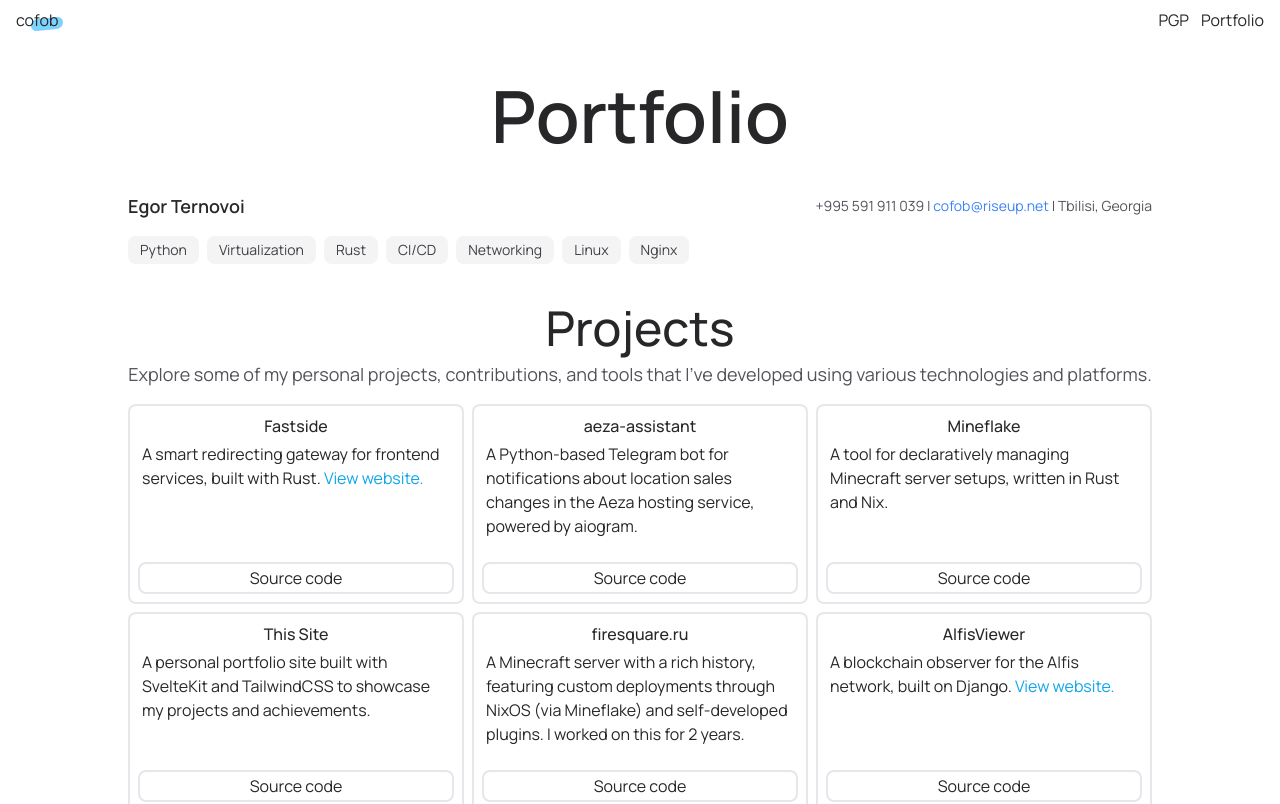
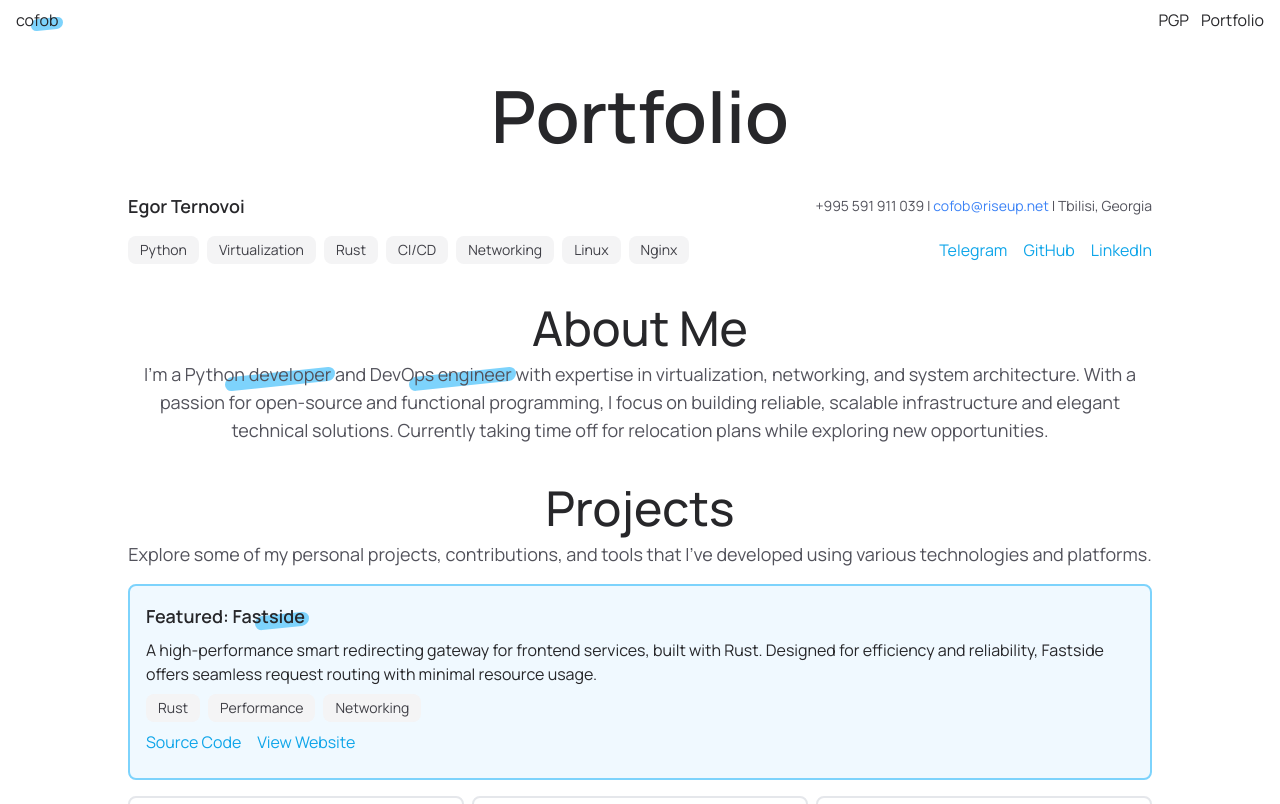
Before and after one commit to cofob/cofob.dev, a SvelteKit app: page /portfolio in a window 1280 px wide. Shown: the top 804 px of the page. Built offline with nearby package versions, Linux system fonts and the light colour scheme.

Commit message:
Update content

```diff
--- a/src/routes/portfolio/+page.svelte
+++ b/src/routes/portfolio/+page.svelte
@@ -1,5 +1,5 @@
 <script lang="ts">
-	import { Meta, Section, Heading } from "$lib/components";
+	import { Meta, Section, Heading, BlueLine } from "$lib/components";
 	import ProjectCard from "./ProjectCard.svelte";
 	import PublicationCard from "./PublicationCard.svelte";
 	import EventCard from "./EventCard.svelte";
@@ -23,7 +23,7 @@
 			</div>
 		</div>
 
-		<div class="mt-4">
+		<div class="mt-4 flex flex-wrap justify-between items-center">
 			<div class="flex flex-wrap gap-2">
 				<Tag>Python</Tag>
 				<Tag>Virtualization</Tag>
@@ -33,6 +33,25 @@
 				<Tag>Linux</Tag>
 				<Tag>Nginx</Tag>
 			</div>
+			<div class="flex gap-4 mt-3 sm:mt-0">
+				<a href="https://t.me/cofob" target="_blank" class="link">Telegram</a>
+				<a href="https://github.com/cofob" target="_blank" class="link">GitHub</a>
+				<a href="https://www.linkedin.com/in/egor-ternovoi-702547316/" target="_blank" class="link">LinkedIn</a>
+			</div>
+		</div>
+	</Section>
+
+	<Section>
+		<div class="text-center mt-8">
+			<Heading level={3}>About Me</Heading>
+		</div>
+		<div class="mt-2 text-center text-lg text-zinc-600">
+			<p>
+				I'm a <BlueLine>Python developer</BlueLine> and <BlueLine>DevOps engineer</BlueLine> with expertise in virtualization,
+				networking, and system architecture. With a passion for open-source and functional programming,
+				I focus on building reliable, scalable infrastructure and elegant technical solutions.
+				Currently taking time off for relocation plans while exploring new opportunities.
+			</p>
 		</div>
 	</Section>
 
@@ -42,19 +61,33 @@
 		</div>
 		<div class="mt-2 text-center text-lg text-zinc-600">
 			<p>
-				Explore some of my personal projects, contributions, and tools that I’ve developed using various technologies
+				Explore some of my personal projects, contributions, and tools that I've developed using various technologies
 				and platforms.
 			</p>
 		</div>
 
+		<div class="mt-4 mb-4 border-2 rounded-lg p-4 border-sky-300 bg-sky-50">
+			<div class="font-semibold text-lg mb-2">
+				Featured: <BlueLine>Fastside</BlueLine>
+			</div>
+			<div class="mb-2">
+				A high-performance smart redirecting gateway for frontend services, built with Rust.
+				Designed for efficiency and reliability, Fastside offers seamless request routing with minimal resource usage.
+				<div class="mt-2">
+					<div class="flex flex-wrap gap-2 mb-2">
+						<Tag>Rust</Tag>
+						<Tag>Performance</Tag>
+						<Tag>Networking</Tag>
+					</div>
+					<div class="flex gap-4 mt-2">
+						<a href="https://github.com/cofob/fastside" target="_blank" class="link">Source Code</a>
+						<a href="https://fastsi.de" target="_blank" class="link">View Website</a>
+					</div>
+				</div>
+			</div>
+		</div>
+
 		<div class="grid grid-cols-1 sm:grid-cols-2 md:grid-cols-3 gap-2 mt-4">
-			<ProjectCard source="https://github.com/cofob/fastside" name="Fastside">
-				A smart redirecting gateway for frontend services, built with Rust. <a
-					href="https://fastsi.de"
-					class="link"
-					target="_blank">View website.</a
-				>
-			</ProjectCard>
 			<ProjectCard source="https://github.com/cofob/aeza-assistant" name="aeza-assistant">
 				A Python-based Telegram bot for notifications about location sales changes in the Aeza hosting service, powered
 				by aiogram.
@@ -169,14 +202,14 @@
 			<Heading level={3}>Events</Heading>
 		</div>
 		<div class="mt-2 text-center text-lg text-zinc-600">
-			<p>Below are events where I’ve either participated, spoken, or contributed.</p>
+			<p>Below are events that I've organized in Tbilisi, Georgia.</p>
 		</div>
 
 		<ul class="list-disc ml-6 mt-4">
 			<EventCard
 				source="https://t.me/f0rthsp4ce/408"
 				name="Fprog Tbilisi Meetup"
-				meta="Location: F0RTHSP4CE, Ana Kalandadze 5 | Date: December 1, 2024"
+				meta="Location: F0RTHSP4CE, Ana Kalandadze 5 | Date: December 1, 2024 | Role: Organizer"
 			>
 				A series of workshops and talks covering topics like formal verification in Lean4, optimizations in Common Lisp,
 				and metaprogramming in Lisp, followed by discussions and hands-on sessions.
@@ -184,7 +217,7 @@
 			<EventCard
 				source="https://t.me/f0rthsp4ce/405"
 				name="What is Nix?"
-				meta="Location: F0RTHSP4CE, Ana Kalandadze 5 | Date: October 17, 2024"
+				meta="Location: F0RTHSP4CE, Ana Kalandadze 5 | Date: October 17, 2024 | Role: Organizer"
 			>
 				An introduction to Nix, Nixpkgs, and NixOS, comparing them to Docker and exploring functional programming in
 				Nix.
@@ -192,7 +225,7 @@
 			<EventCard
 				source="https://t.me/f0rthsp4ce/373"
 				name="Tbilisi Guix Meetup #1"
-				meta="Location: F0RTHSP4CE, Khorava 18 | Date: June 1, 2024"
+				meta="Location: F0RTHSP4CE, Khorava 18 | Date: June 1, 2024 | Role: Organizer"
 			>
 				Three insightful talks: 1) Overview of GNU Guix and its comparison with other Linux distros. 2) Hacking any
 				project in Guix in 3 seconds. 3) Interactive development with Guile Scheme. Followed by Q&A and a hands-on
```
